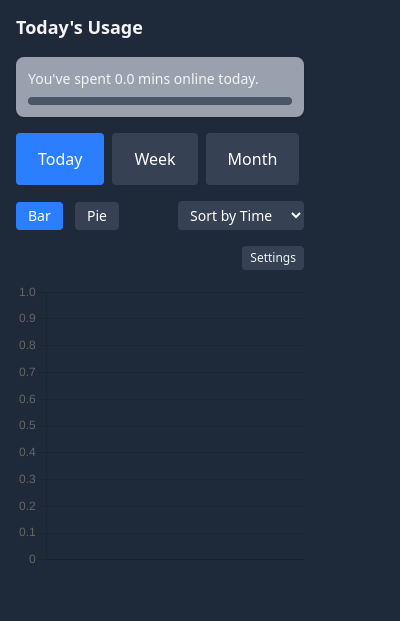
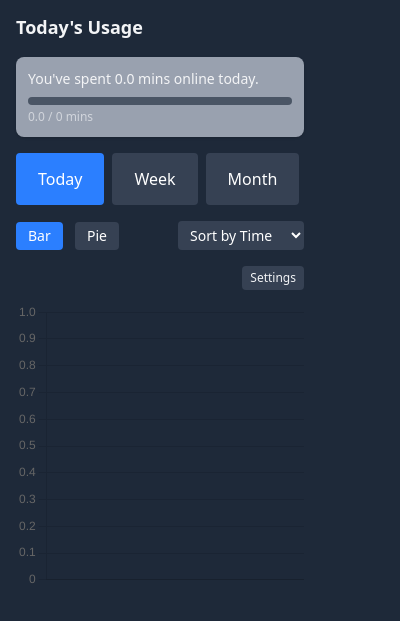
Before and after one commit to Saahil-Gupta/web-time-tracker, a browser extension: page popup.html in a window 400 px wide. Shown: the part 47-668 px from the top of the page. Drawn offline with Linux system fonts and the light colour scheme.

Commit message:
Fixing ID mismatch

```diff
--- a/popup.html
+++ b/popup.html
@@ -15,6 +15,7 @@
         <div class="w-full bg-gray-600 rounded h-2 mt-2">
             <div id="bar" class="bg-blue-400 h-2 rounded" style="width:0%"></div>
         </div>
+        <p id="limit-label" class="text-xs text-gray-300 mt-1">0 / 0 mins</p>
     </div>
     <div class="flex mb-4 space-x-2">
         <button id="tab-today" class="tab-btn bg-blue-500 text-white hover:bg-blue-600 border-2 border-blue-500 px-5 py-3 rounded font-medium">Today</button>
--- a/popup.js
+++ b/popup.js
@@ -33,18 +33,22 @@ function saveSettings(s) {
 }
 
 function paintProgress(totalMinutes, limitMins, enabled) {
-  const bar = document.getElementById("limit-bar");
+  const bar = document.getElementById("bar");     // <-- matches popup.html
+  if (!bar) return;
+
+  const pct = enabled && limitMins > 0
+    ? Math.min(100, Math.round((totalMinutes / limitMins) * 100))
+    : 0;
+
+  bar.style.width = pct + "%";
+  bar.className = "h-2 rounded " + (pct >= 100 ? "bg-red-500"
+                          : pct >= 75 ? "bg-orange-500"
+                          : "bg-blue-500");
+
   const lbl = document.getElementById("limit-label");
-  const pct = enabled && limitMins > 0 ? Math.min(100, Math.round((totalMinutes / limitMins) * 100)) : 0;
-  bar.style.width = pct + "%";
-  bar.className = "h-2 rounded " + (pct >= 100 ? "bg-red-500" : pct >= 75 ? "bg-orange-500" : "bg-blue-500");
-  lbl.textContent = `${totalMinutes.toFixed(1)} / ${enabled ? limitMins : 0} mins`;
+  if (lbl) lbl.textContent = `${totalMinutes.toFixed(1)} / ${enabled ? limitMins : 0} mins`;
 }
 
-function savePrefs() {
-  const toSave = { chartType, sortOption, activeTab: currentTab };
-  chrome.storage.sync.set({ [PREFS_KEY]: toSave });
-}
 
 function updateTabUI(activeTab) {
   ["today", "week", "month"].forEach((tab) => {
```
Also changed, not shown: output.css.
